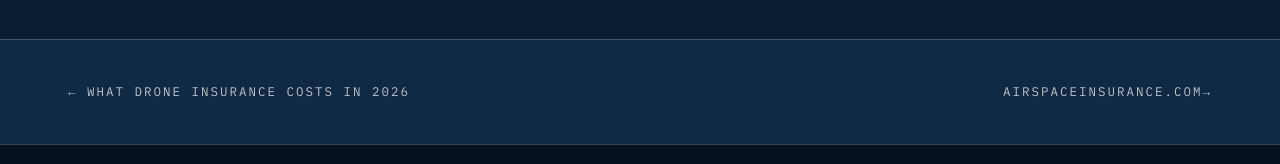
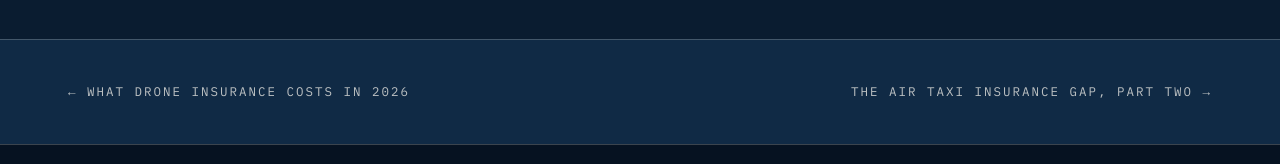
Before and after one commit to primedomaincapital/airspaceinsurance, a plain HTML site: page insights/article7.html in a window 1280 px wide. Shown: the part 6791-6955 px from the top of the page. Drawn offline with nearby package versions, Linux system fonts and the light colour scheme.

Commit message:
Update article7 next link to article8

```diff
--- a/insights/article7.html
+++ b/insights/article7.html
@@ -132,7 +132,7 @@
 <div class="wrap">
 <div class="article-nav-inner">
 <span><a href="article6.html">&larr; What Drone Insurance Costs in 2026</a></span>
-<span><a href="../index.html"><span class="dom">Airspace<wbr>Insurance<wbr>.com</span> &rarr;</a></span>
+<span><a href="article8.html">The Air Taxi Insurance Gap, Part Two &rarr;</a></span>
 </div>
 </div>
 </nav>
```
